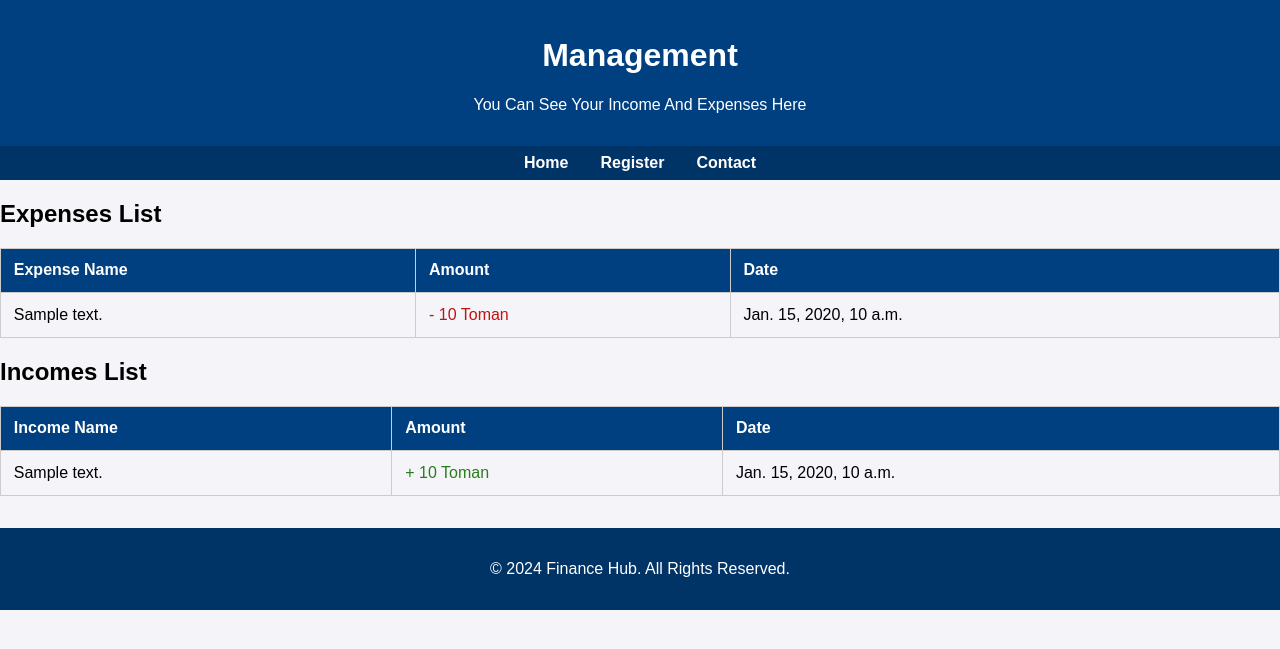
After one commit to mohamadrezabjr/finance, a Django app: template mymoney/templates/manage.html in a window 1280 px wide. The commit adds this page. Shown: the top 649 px of the page. Run offline with Django 5.2, Linux system fonts and the light colour scheme; tables that the repository leaves empty hold one stand-in row (values such as "Sample post"); the template is opened without the code that fills it: values that come from a table or form of the project are taken from there, most other values are stand-ins (such as "Sample title", 1, 10 or a date in 2020).

Commit message:
management

```diff
--- a/mymoney/admin.py
+++ b/mymoney/admin.py
@@ -1,6 +1,9 @@
-from mymoney.models import expense, Token
+from mymoney.models import *
 from django.contrib import admin
 
 admin.site.register(expense)
 admin.site.register(Token)
+admin.site.register(income)
+
+
 # Register your models here.
--- a/mymoney/models.py
+++ b/mymoney/models.py
@@ -13,7 +13,7 @@ class expense(models.Model):
     amount = models.BigIntegerField()
     user =  models.ForeignKey(User, on_delete=models.CASCADE)
     def __str__(self):
-        return f"-{self.text}  in : {self.date}"
+        return f"{self.user} - {self.text}  in : {self.date}"
 
 class income(models.Model):
     text = models.TextField(null=True, blank=True)
@@ -21,4 +21,4 @@ class income(models.Model):
     amount = models.BigIntegerField()
     user =  models.ForeignKey(User, on_delete=models.CASCADE)
     def __str__(self):
-        return f"-{self.text}  in : {self.date}"
+        return f"{self.user} - {self.text}  in : {self.date}"
--- /dev/null
+++ b/mymoney/templates/manage.html
@@ -0,0 +1,123 @@
+{% extends "master.html" %}
+{% load static %}
+
+{% block title %}
+Management
+{% endblock %}
+
+{% block css %} href = {% static "styles.css" %} {% endblock %}
+
+{% block content %}
+        <header>
+        <h1>Management</h1>
+        <p>You Can See Your Income And Expenses Here</p>
+    </header>
+
+
+     <nav>
+        <a href={% url "main" %}>Home</a>
+        <a href={% url "register" %}>Register</a>
+        <a href="#contact">Contact</a>
+    </nav>
+
+    <section class="t-container">
+        <h2>Expenses List</h2>
+
+        <table style = "width: 100%;
+            border-collapse: collapse;
+            margin-top: 1rem;" >
+
+
+            <thead >
+                <tr>
+                    <th style="border: 1px solid #ccc;
+            padding: 0.8rem;
+            text-align: left;
+            background-color: #004080;
+            color: white;">Expense Name</th>
+                    <th style="
+            border: 1px solid #ccc;
+            padding: 0.8rem;
+            text-align: left;
+            background-color: #004080;
+            color: white;">Amount</th>
+                    <th style="border: 1px solid #ccc;
+            padding: 0.8rem;
+            text-align: left;
+            background-color: #004080;
+            color: white;">Date</th>
+                </tr>
+            </thead>
+            {% for x in expenses %}
+            <tbody>
+                <tr style="background-color: #f4f4f9;">
+                    <td style="border: 1px solid #ccc;
+            padding: 0.8rem;
+            text-align: left; ">{{ x.text }}</td>
+
+                    <td style="border: 1px solid #ccc;
+            padding: 0.8rem;
+            text-align: left; color : #c01313"> - {{ x.amount }} Toman</td>
+
+                    <td style="border: 1px solid #ccc;
+            padding: 0.8rem;
+            text-align: left;">{{ x.date }}</td>
+
+            </tbody>
+            {% endfor %}
+        </table>
+
+    </section>
+
+        <section class="t-container">
+        <h2>Incomes List</h2>
+
+        <table style = "width: 100%;
+            border-collapse: collapse;
+            margin-top: 1rem;" >
+
+
+            <thead >
+                <tr>
+                    <th style="border: 1px solid #ccc;
+            padding: 0.8rem;
+            text-align: left;
+            background-color: #004080;
+            color: white;">Income Name</th>
+                    <th style="
+            border: 1px solid #ccc;
+            padding: 0.8rem;
+            text-align: left;
+            background-color: #004080;
+            color: white;">Amount</th>
+                    <th style="border: 1px solid #ccc;
+            padding: 0.8rem;
+            text-align: left;
+            background-color: #004080;
+            color: white;">Date</th>
+                </tr>
+            </thead>
+            {% for y in incomes %}
+            <tbody>
+                <tr style="background-color: #f4f4f9;">
+                    <td style="border: 1px solid #ccc;
+            padding: 0.8rem;
+            text-align: left; ">{{ y.text }}</td>
+
+                    <td style="border: 1px solid #ccc;
+            padding: 0.8rem;
+            text-align: left; color : #287e1c"> + {{ y.amount }} Toman</td>
+
+                    <td style="border: 1px solid #ccc;
+            padding: 0.8rem;
+            text-align: left;">{{ y.date }}</td>
+
+            </tbody>
+            {% endfor %}
+        </table>
+
+    </section>
+    <footer>
+        <p>&copy; 2024 Finance Hub. All Rights Reserved.</p>
+    </footer>
+{% endblock %}
--- a/mymoney/templates/master.html
+++ b/mymoney/templates/master.html
@@ -8,6 +8,7 @@
     <meta name="viewport" content="width=device-width, initial-scale=1.0">
     <title>{% block title %} {% endblock %}  </title>
     <link rel = "stylesheet" {% block css %} {% endblock %}>
+
 </head>
 
 
--- a/mymoney/urls.py
+++ b/mymoney/urls.py
@@ -8,4 +8,10 @@ urlpatterns =[
     path ('login/' , views.login, name='login'),
     path ('test/' , views.test, name='test'),
     path ('' , views.main, name='main'),
+    path('management/showdata' , views.manage_expense, name='manage data'),
+
+    path('management/' , views.get_token, name='get token'),
+    path ('submit/income' , views.submit_income, name='submit income'),
+
+
 ]
--- /dev/null
+++ b/styles/js.js
@@ -0,0 +1,3 @@
+function displayMessage(event) {
+      event.preventDefault(); // Prevent the form from actually submitting
+      alert("Form submitted successfully!");}
```
Also changed, not shown: mymoney/templates/forms.html (+11 -9 lines), mymoney/templates/get_token.html (added, +31 -0 lines), mymoney/templates/main.html (+14 -6 lines), mymoney/templates/test.html (+22 -50 lines), mymoney/views.py (+26 -3 lines), styles/styles.css (+32 -1 lines), 1 other file.
